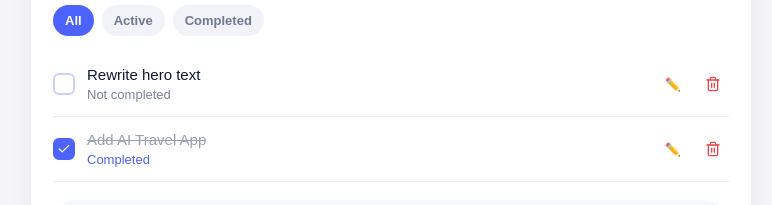
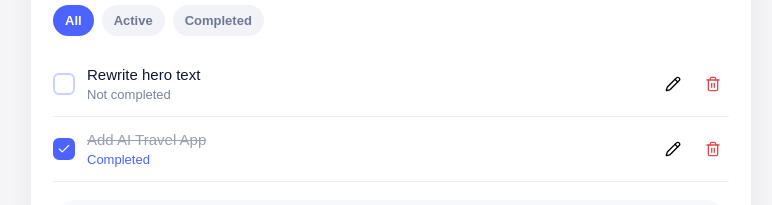
Before and after one commit to aliciabuelow/Project-Tracker-App, a React (Vite) app in the folder react-app/: page / in a window 1280 px wide. Shown: the part 429-634 px from the top of the page, without its empty margins (249-1021 px from the left). Built offline with nearby package versions, Linux system fonts and the light colour scheme.

Commit message:
Update TaskItem UI and import new icon

```diff
--- a/react-app/src/components/TaskItem.jsx
+++ b/react-app/src/components/TaskItem.jsx
@@ -1,5 +1,5 @@
 import { useState } from 'react';
-import { Check, Trash2 } from 'lucide-react';
+import { Check, Pencil, Trash2 } from 'lucide-react';
 import '../styles/TaskItem.css';
 
 export default function TaskItem(props) {
@@ -76,7 +76,7 @@ export default function TaskItem(props) {
         className="task-icon-btn"
         onClick={() => setIsEditing(true)}
       >
-        ✏️
+        <Pencil size={16} />
       </button>
       )}
 
```
